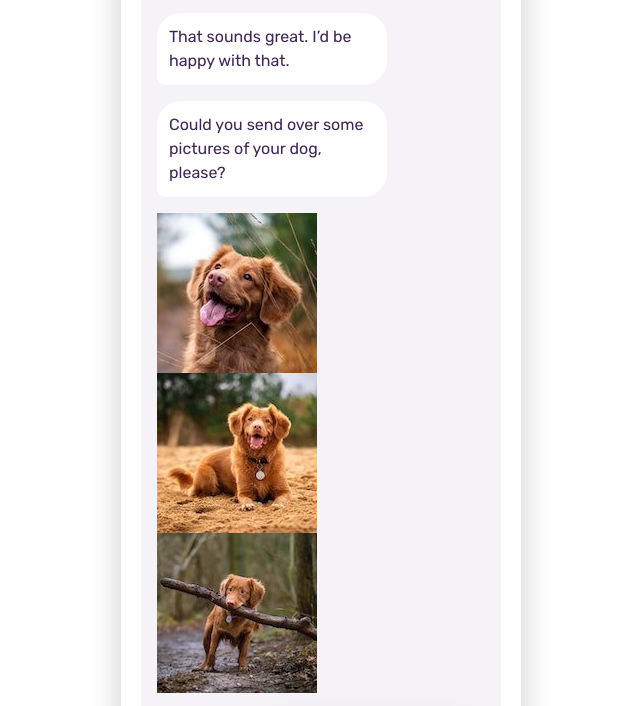
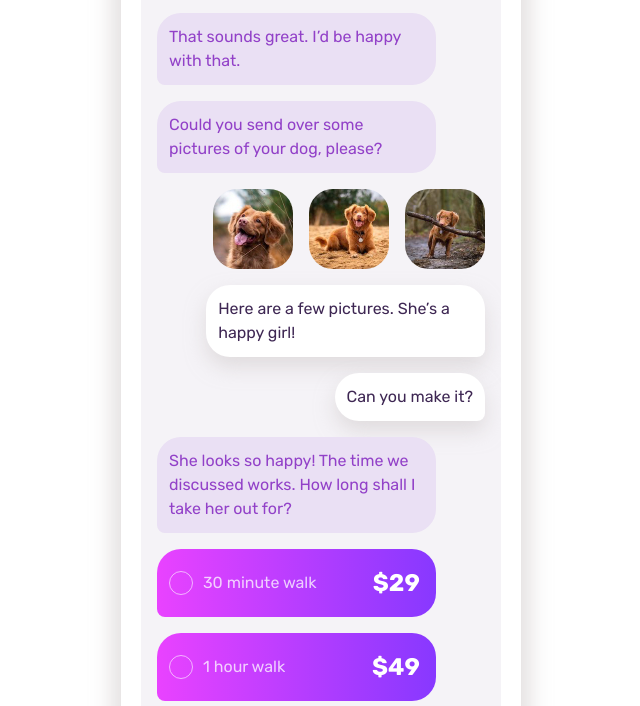
Before and after one commit to Rokata9/chat-app-illustration-frontendmentor, a website: page src/index.html in a window 1280 px wide. Shown: the part 159-865 px from the top of the page, without its empty margins (319-959 px from the left). Drawn offline with nearby package versions, Linux system fonts and the light colour scheme; files that its build step writes are made by us from their sources.

Commit message:
Gradient message with custom radio button

```diff
--- a/src/index.html
+++ b/src/index.html
@@ -1,14 +1,23 @@
 <!DOCTYPE html>
 <html lang="en">
   <head>
-  <meta charset="UTF-8">
-  <meta name="viewport" content="width=device-width, initial-scale=1.0"> <!-- displays site properly based on user's device -->
+    <meta charset="UTF-8" />
+    <meta name="viewport" content="width=device-width, initial-scale=1.0" />
+    <!-- displays site properly based on user's device -->
 
-  <link rel="icon" type="image/png" sizes="32x32" href="assets/favicon-32x32.png">
+    <link
+      rel="icon"
+      type="image/png"
+      sizes="32x32"
+      href="assets/favicon-32x32.png"
+    />
     <link rel="stylesheet" href="css/style.css" />
-  <link rel="preconnect" href="https://fonts.googleapis.com">
-  <link rel="preconnect" href="https://fonts.gstatic.com" crossorigin>
-  <link href="https://fonts.googleapis.com/css2?family=Rubik:ital,wght@0,300..900;1,300..900&display=swap" rel="stylesheet">
+    <link rel="preconnect" href="https://fonts.googleapis.com" />
+    <link rel="preconnect" href="https://fonts.gstatic.com" crossorigin />
+    <link
+      href="https://fonts.googleapis.com/css2?family=Rubik:ital,wght@0,300..900;1,300..900&display=swap"
+      rel="stylesheet"
+    />
 
     <title>Frontend Mentor | Chat app Illustration</title>
   </head>
@@ -25,30 +34,55 @@
       </header>
       <main class="phone-chat flow">
         <div class="message-wrapper inline-start">
-        <p class="chat-message bg-mid">That sounds great. I’d be happy with that.</p>
+          <p class="chat-message bg-mid">
+            That sounds great. I’d be happy with that.
+          </p>
         </div>
         <div class="message-wrapper inline-start">
-        <p class="chat-message bg-mid">Could you send over some pictures of your dog, please?</p>
-      </div>
-      <div class="chat-message space-evenly">
-        <img src="assets/dog-image-1.jpg" alt="" />
-        <img src="assets/dog-image-2.jpg" alt="" />
-        <img src="assets/dog-image-3.jpg" alt="" />
+          <p class="chat-message bg-mid">
+            Could you send over some pictures of your dog, please?
+          </p>
         </div>
         <div class="message-wrapper inline-end">
-        <p class="chat-message bg-light ">Here are a few pictures. She’s a happy girl!</p>
+          <div class="space-evenly">
+            <img src="assets/dog-image-1.jpg" alt="dog image 1" />
+            <img src="assets/dog-image-2.jpg" alt="dog image 2" />
+            <img src="assets/dog-image-3.jpg" alt="dog image 3" />
+          </div>
+        </div>
+        <div class="message-wrapper inline-end">
+          <p class="chat-message bg-light">
+            Here are a few pictures. She’s a happy girl!
+          </p>
         </div>
         <div class="message-wrapper inline-end">
           <p class="chat-message bg-light">Can you make it?</p>
         </div>
         <div class="message-wrapper inline-start">
-        <p class="chat-message bg-mid">She looks so happy! The time we discussed works. How long shall I take her out for?</p>
+          <p class="chat-message bg-mid">
+            She looks so happy! The time we discussed works. How long shall I
+            take her out for?
+          </p>
         </div>
         <div class="message-wrapper inline-start">
-        <p class="chat-message bg-gradient space-evenly">30 minute walk $29</p>
+          <p class="chat-message bg-gradient">
+            <label class="radio-wrapper">
+              30 minute walk
+              <input type="radio" name="walk-duration" />
+              <span class="checkmark"></span>
+            </label>
+            <span class="price">$29</span>
+          </p>
         </div>
         <div class="message-wrapper inline-start">
-        <p class="chat-message bg-gradient space-evenly">1 hour walk $49</p>
+          <p class="chat-message bg-gradient">
+            <label class="radio-wrapper">
+              1 hour walk
+              <input type="radio" name="walk-duration" />
+              <span class="checkmark"></span>
+            </label>
+            <span class="price">$49</span>
+          </p>
         </div>
       </main>
     </div>
--- /dev/null
+++ b/src/sass/_components.scss
@@ -0,0 +1,66 @@
+$checkmark-size: 1.5em;
+$checkmark-offset: calc($checkmark-size + 0.625em);
+$checkmark-after-size: calc($checkmark-size * 0.66);
+
+/* The radio-wrapper */
+.radio-wrapper {
+  display: block;
+  position: relative;
+  padding-left: $checkmark-offset;
+  cursor: pointer;
+  -webkit-user-select: none;
+  -moz-user-select: none;
+  -ms-user-select: none;
+  user-select: none;
+
+  /* Hide the browser's default radio button */
+  input {
+    position: absolute;
+    opacity: 0;
+    cursor: pointer;
+  }
+
+  /* Show the indicator (dot/circle) when checked */
+  input:checked ~ .checkmark:after {
+    display: block;
+  }
+
+  /* Create a custom radio button */
+  .checkmark {
+    position: absolute;
+    top: 50%;
+    left: 0;
+    transform: translateY(-50%);
+    height: $checkmark-size;
+    width: $checkmark-size;
+    background-color: transparent;
+    border-radius: 50%;
+    border: 1px solid hsl(var(--clr-neutral-100) / 0.6);
+  }
+
+  .checkmark:after {
+    /* Create the indicator (the dot/circle - hidden when not checked) */
+    content: "";
+    position: absolute;
+    display: none;
+
+    /* Style the indicator (dot/circle) */
+    top: 50%;
+    left: 50%;
+    transform: translate(-50%, -50%);
+    width: $checkmark-after-size;
+    height: $checkmark-after-size;
+    border-radius: 50%;
+    background: hsl(var(--clr-neutral-100));
+  }
+}
+
+/* On mouse-over, add a grey background color */
+// .radio-wrapper:hover input ~ .checkmark {
+//   background-color: transparent;
+// }
+
+/* When the radio button is checked, add a blue background */
+// .radio-wrapper input:checked ~ .checkmark {
+//   background-color: #2196f3;
+// }
--- a/src/sass/style.scss
+++ b/src/sass/style.scss
@@ -1,4 +1,5 @@
 @use "resets";
+@use "components";
 
 :root {
   --clr-primary-300: hsl(276, 100%, 81%);
@@ -17,12 +18,10 @@
   --fs-200: 0.75rem;
   --fs-300: 0.813rem;
   --fs-400: 1rem;
-  --fs-500: 1.25rem;
+  --fs-500: 1.5rem;
   --fs-700: 2.125rem;
   --fs-900: 3.375rem;
 
-  --fw-200: 200;
-  --fw-300: 300;
   --fw-400: 400;
   --fw-500: 500;
   --fw-700: 700;
@@ -43,11 +42,7 @@ body {
 }
 
 @mixin gradient($deg: 45deg) {
-  background: linear-gradient(
-    var(--gradient-angle, $deg),
-    hsl(293, 100%, 63%),
-    hsl(264, 100%, 61%)
-  );
+  background: linear-gradient($deg, hsl(293, 100%, 63%), hsl(264, 100%, 61%));
 }
 
 /* - Pale Violet (sub-heading at the top of the app UI): hsl(276, 100%, 81%)
@@ -87,7 +82,7 @@ body {
     align-items: center;
     padding: 2em 1em 1em;
     border-radius: 1.5em 1.5em 0.5em 0.5em;
-    @include gradient(-45deg);
+    @include gradient(45deg);
 
     &::after {
       position: absolute;
@@ -151,31 +146,68 @@ body {
     .message-wrapper {
       display: flex;
 
+      .space-evenly {
+        display: flex;
+        justify-content: space-evenly;
+        gap: 1rem;
+
+        img {
+          width: 5rem;
+          aspect-ratio: 1;
+          border-radius: 1.5rem;
+        }
+      }
+
       &.inline-start .chat-message {
         border-bottom-left-radius: $br-chat-message-bottom-corner;
         border-bottom-right-radius: $br-chat-message-3-corners;
       }
 
-      &.inline-end .chat-message {
-        border-bottom-left-radius: $br-chat-message-3-corners;
-        border-bottom-right-radius: $br-chat-message-bottom-corner;
+      &.inline-end {
+        justify-content: flex-end;
+        .chat-message {
+          border-bottom-left-radius: $br-chat-message-3-corners;
+          border-bottom-right-radius: $br-chat-message-bottom-corner;
+        }
       }
 
       .chat-message {
         padding: 0.75em;
         border-top-left-radius: $br-chat-message-3-corners;
         border-top-right-radius: $br-chat-message-3-corners;
-        background-color: var(--bg, hsl(var(--clr-neutral-100)));
+        background: var(--bg, transparent);
         color: var(--fg, var(--clr-neutral-600));
-        max-width: 70%;
+        max-width: 85%;
 
         &.bg-light {
+          --bg: hsl(var(--clr-neutral-100));
           box-shadow: 0px 10px 20px 0px rgb(204 198 198 / 50%);
         }
-      }
 
-      &.inline-end {
-        justify-content: flex-end;
+        &.bg-mid {
+          --bg: rgb(234, 224, 244);
+          --fg: var(--clr-primary-400);
+        }
+
+        &.bg-gradient {
+          @include gradient(90deg);
+          --fg: hsl(var(--clr-neutral-100));
+          color: hsl(var(--clr-neutral-100) / 0.75);
+          display: flex;
+          align-items: center;
+          flex-grow: 1;
+          padding: 1em 1em 1em 0.75em;
+
+          .radio-wrapper {
+            flex-grow: 1;
+          }
+
+          .price {
+            color: hsl(var(--clr-neutral-100));
+            font-weight: var(--fw-700);
+            font-size: var(--fs-500);
+          }
+        }
       }
     }
   }
```
Lines whose indentation alone changed are shown as unchanged.
